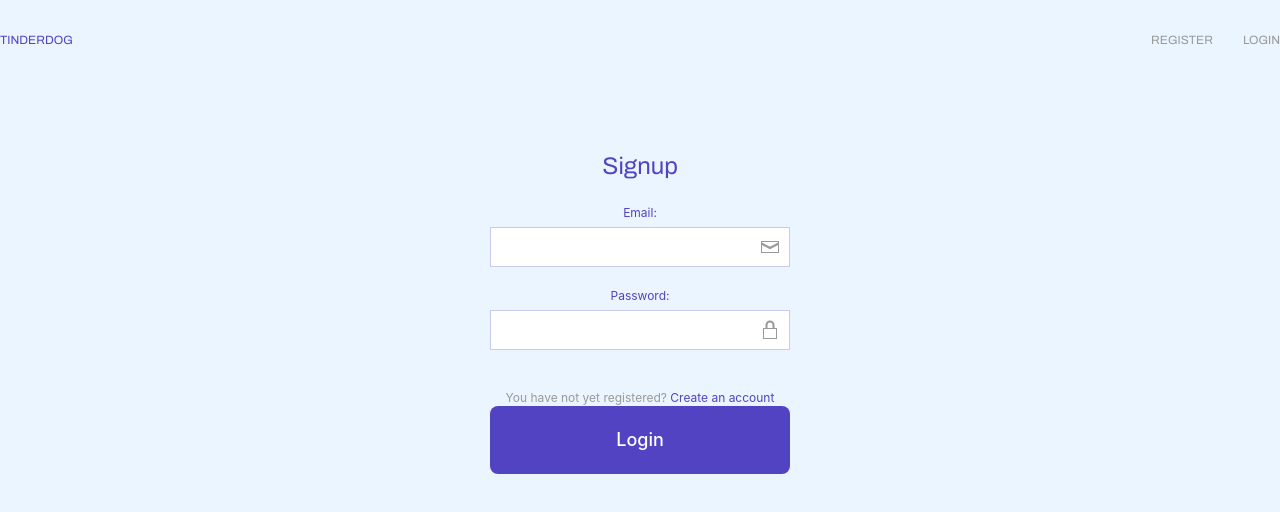
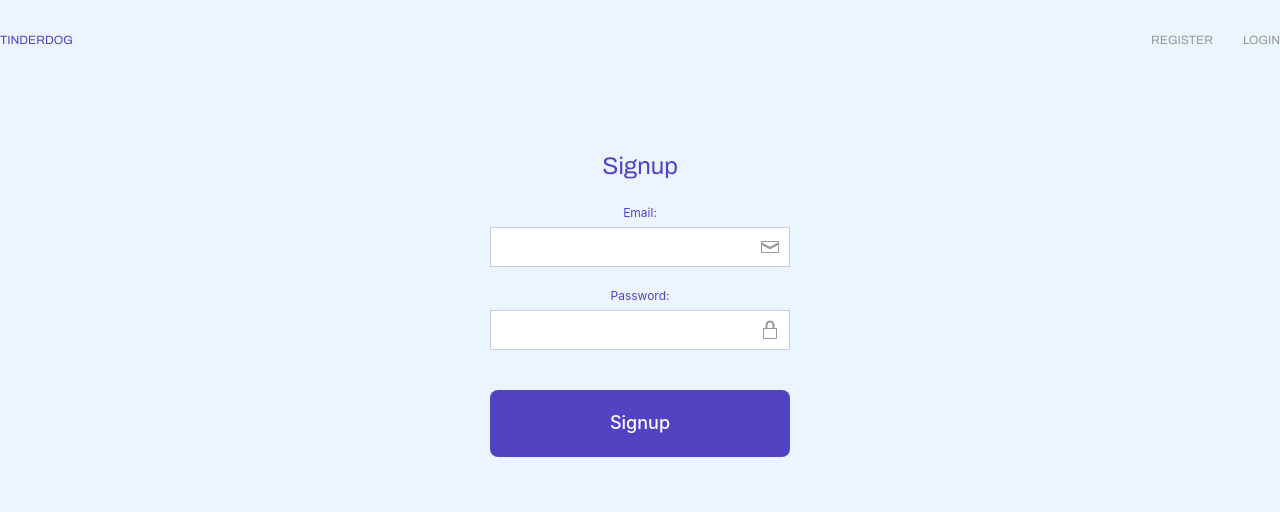
Before and after one commit to gladysaj/tinderdog, a React (Create React App) app: page /signup in a window 1280 px wide. Shown: the top 512 px of the page. Built offline with nearby package versions, Linux system fonts and the light colour scheme.

Commit message:
AuthForm index updated

```diff
--- a/src/components/AuthForm/index.js
+++ b/src/components/AuthForm/index.js
@@ -1,8 +1,7 @@
 import React, { Component } from "react";
-// import Login from "./Login";
-// import Signup from "./Signup";
 import { Link } from "react-router-dom";
-import { login, signup } from "../../services/authServices";
+import { login } from "../../services/authServices";
+import { signup } from "../../services/authServices";
 import UIkit from "uikit";
 
 class AuthForm extends Component {
@@ -11,17 +10,20 @@ class AuthForm extends Component {
   };
 
   handleChange = (e) => {
-    let { user } = this.state;
+    let { user } = this.state; //Sacamos al user del state para tener un codigo mas limpio
+    //Reasignamos a user y lo ponemos igual a todo lo que ya haya en user ( ...user ) mas lo
+    //que nos vaya poniendo el usuario en el input (e.target.name), name puede ser el email, password, etc
     user = { ...user, [e.target.name]: e.target.value };
-    this.setState({ user });
+    this.setState({ user }); //ahora actualizamos el estado con esta nueva informacion
   };
 
+  //esta funcion es para poder crear un nuevo usuario o poder logearme
   handleSubmit = (e) => {
-    e.preventDefault();
-    const isLogin = this.props.location.pathname === "/login";
-    const { user: credentials } = this.state;
-    const action = isLogin ? login : signup;
-    action(credentials)
+    e.preventDefault(); //evita que mi navegador se refresque
+    const isLogin = this.props.location.pathname === "/login"; //para ayudarme a sabe que proceso se esta haciendo
+    const { user } = this.state;
+    const action = isLogin ? login : signup; //va a determinar si ejecuto el servicio de login o el servicio de signup
+    action(user)
       .then((res) => {
         const { user } = res.data;
         localStorage.setItem("user", JSON.stringify(user));
@@ -84,15 +86,18 @@ class AuthForm extends Component {
                   </div>
                 </div>
               </div>
-              <div className="uk-text-meta">
-                <span>You have not yet registered? </span>
-                <Link className="uk-text-primary" to="/signup">
-                  Create an account
-                </Link>
-              </div>
-
-              <button className="uk-button uk-button-primary">Login</button>
-            </form>{" "}
+              {isLogin ? (
+                <div className="uk-text-meta">
+                  Aún no tienes cuenta?{" "}
+                  <Link className="uk-text-primary" to="/signup">
+                    Crear cuenta
+                  </Link>
+                </div>
+              ) : null}
+              <button className="uk-button uk-button-primary">
+                {isLogin ? "Login" : "Signup"}
+              </button>
+            </form>
           </div>
         </div>
       </section>
--- a/src/services/authServices.js
+++ b/src/services/authServices.js
@@ -1,11 +1,11 @@
 import axios from "axios";
 
-axios.default.withCredentials = true;
+axios.defaults.withCredentials = true;
 
 export const login = (credential) => {
-  return axios.post("http://localhost:3000/users/login", credential);
+  return axios.post("http://localhost:3000/api/users/login", credential);
 };
 
 export const signup = (credential) => {
-  return axios.post("http://localhost:3000/signup", credential);
+  return axios.post("http://localhost:3000/api/users/signup", credential);
 };
```
